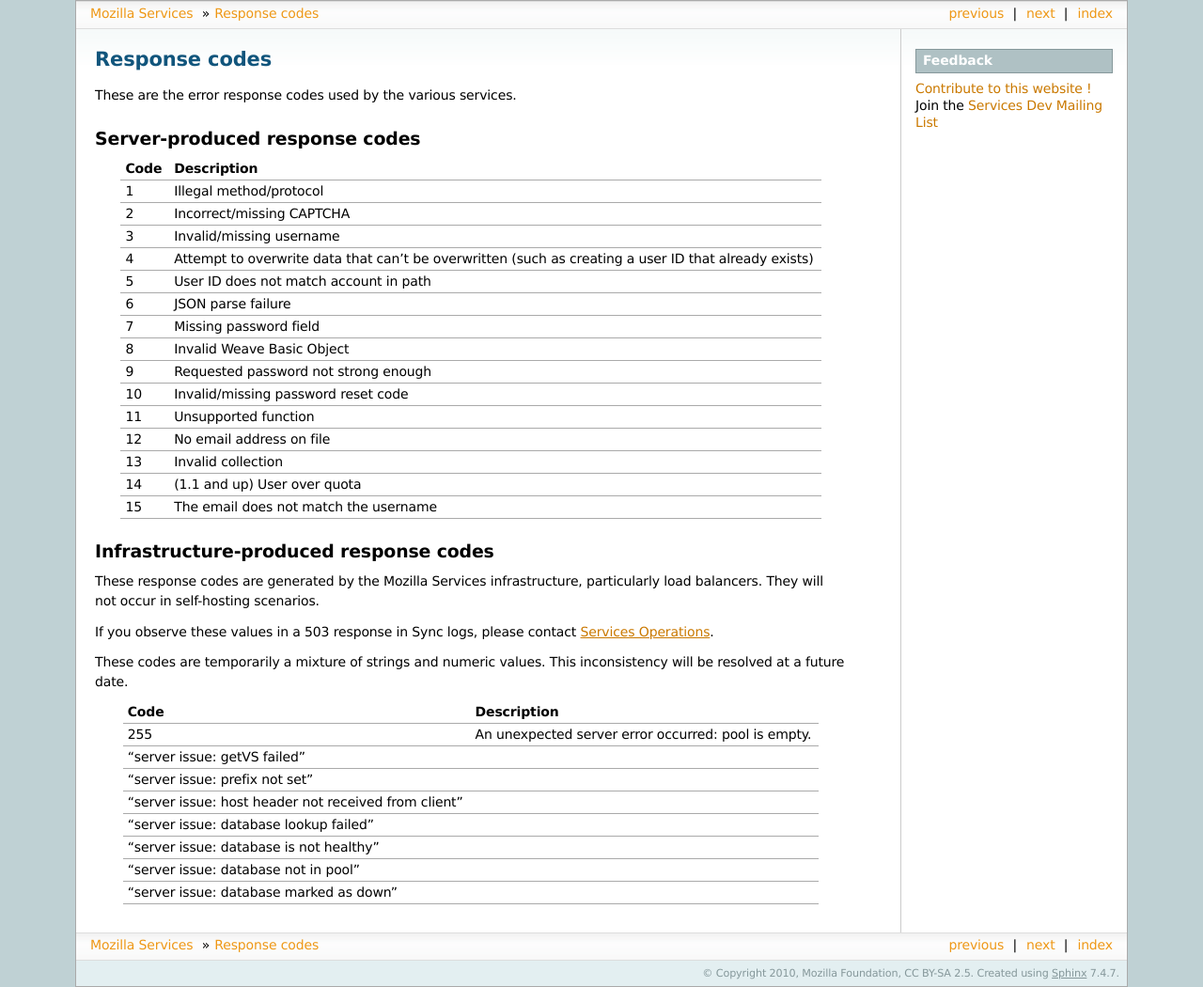
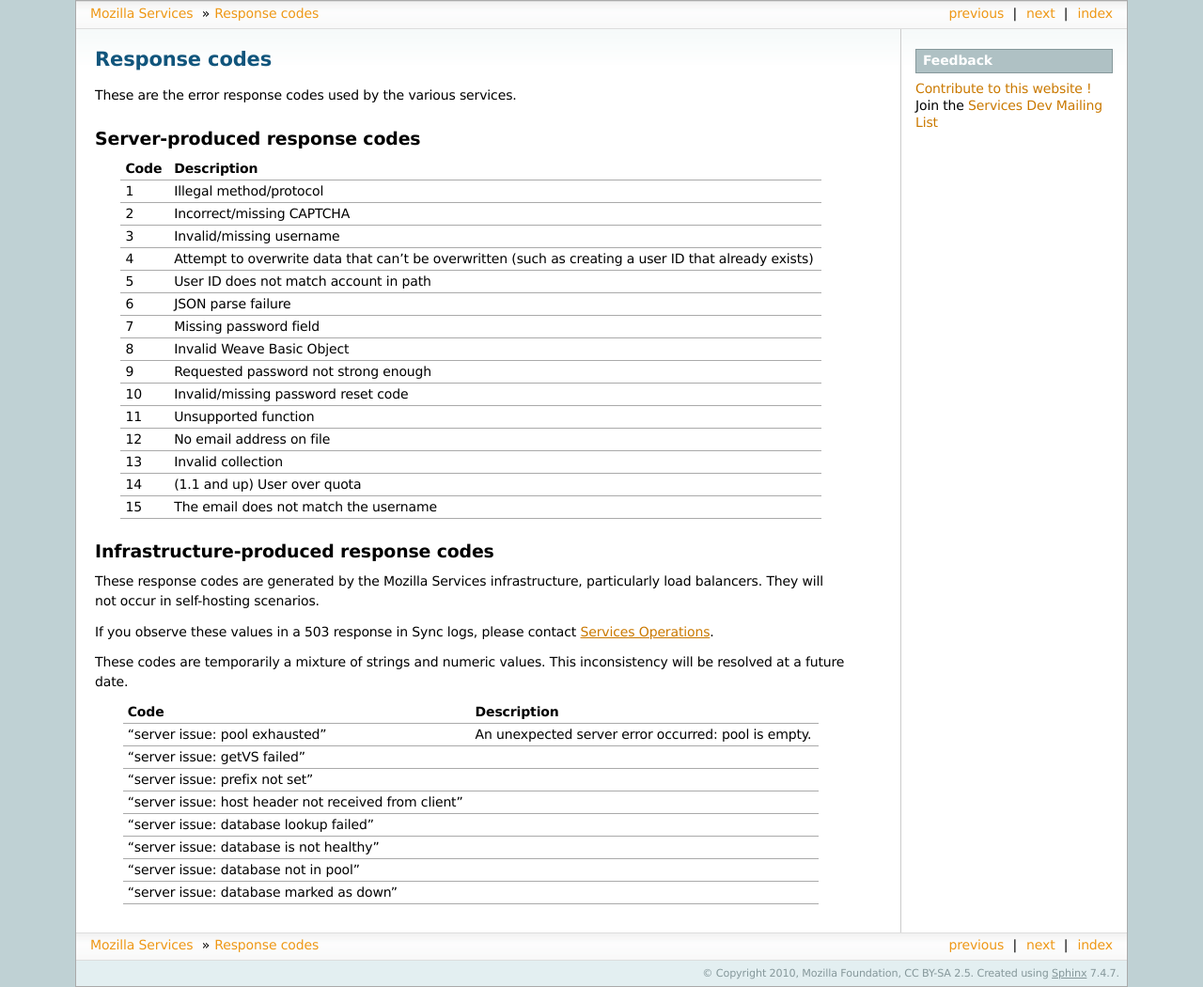
Before and after one commit to mozilla-services/docs, a Sphinx documentation site: the page built from source/respcodes.rst, in a window 1280 px wide. Shown: the whole page at 94% size. Built offline with Sphinx 7.4.7, drawn with Linux system fonts in a browser that asks for light colours.

Commit message:
Bug 684766 - change '255' to 'server issue: pool exhausted'.

```diff
--- a/source/respcodes.rst
+++ b/source/respcodes.rst
@@ -58,7 +58,7 @@
 +-----------------------------------------------------+------------------------------------------------------+
 | Code                                                | Description                                          |
 +=====================================================+======================================================+
-| 255                                                 | An unexpected server error occurred: pool is empty.  |
+|"server issue: pool exhausted"                       | An unexpected server error occurred: pool is empty.  |
 +-----------------------------------------------------+------------------------------------------------------+
 |"server issue: getVS failed"                         |                                                      |
 +-----------------------------------------------------+------------------------------------------------------+
```
